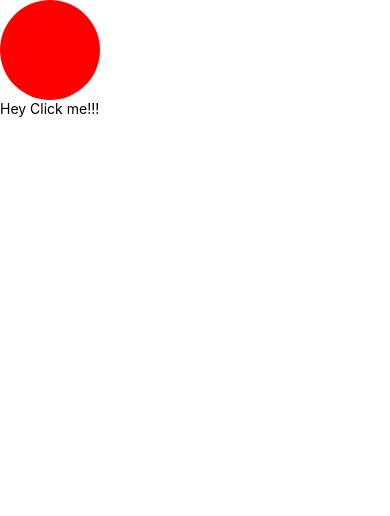
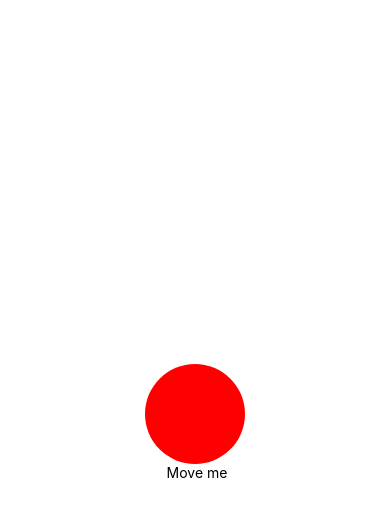
Before and after one commit to ARNAVbot/RN-Animation, a React Native app: screen / in a window 390 px wide. Shown: the top 516 px of the page. Built offline with nearby package versions, Linux system fonts and the light colour scheme.

Commit message:
experiment with animated value

```diff
--- a/App.tsx
+++ b/App.tsx
@@ -13,29 +13,37 @@ import { Animated, Text, TouchableOpacity, View} from 'react-native';
 
 const App = () => {
 
-  const value = useState(new Animated.ValueXY({x:0, y:0}))[0]
+  const leftValue = useState(new Animated.Value(0))[0]
 
   function moveBall() {
-    Animated.timing(value, {
-      toValue: {x:100, y:100},
+    Animated.timing(leftValue, {
+      toValue: 100,
       duration: 1000,
       useNativeDriver: false
     }).start()
   }
 
   return (
-    <View>
-      <Animated.View style={value.getLayout()}>
-        <View style={{
-          width: 100,
-          height: 100,
-          borderRadius: 100/2,
-          backgroundColor: 'red'
-        }}/>
-      </Animated.View>
-      <TouchableOpacity onPress={moveBall}>
-        <Text>Hey Click me!!!</Text>
+    <View
+      style={{flex: 1}}>
+      <View style ={{
+        flex: 1,
+        justifyContent: 'center',
+        alignItems: 'center'
+      }}>
+        <Animated.View
+          style={{
+            width: 100,
+            height: 100,
+            borderRadius: 100/2,
+            marginLeft: leftValue,
+            backgroundColor: 'red',
+        }}
+        />
+        <TouchableOpacity onPress={moveBall}>
+          <Text> Move me</Text>
         </TouchableOpacity>
+      </View>
     </View>
   );
 };
```
